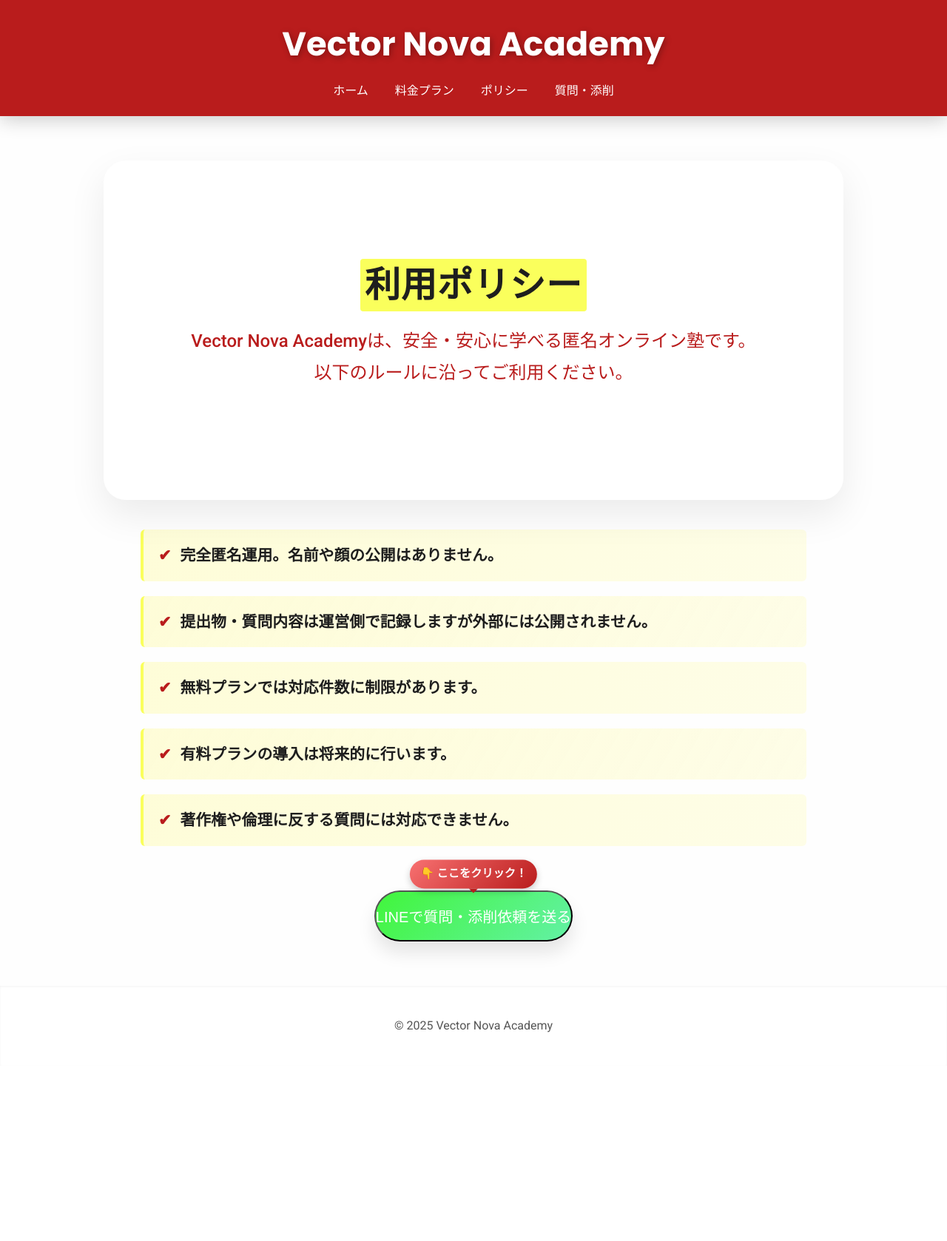
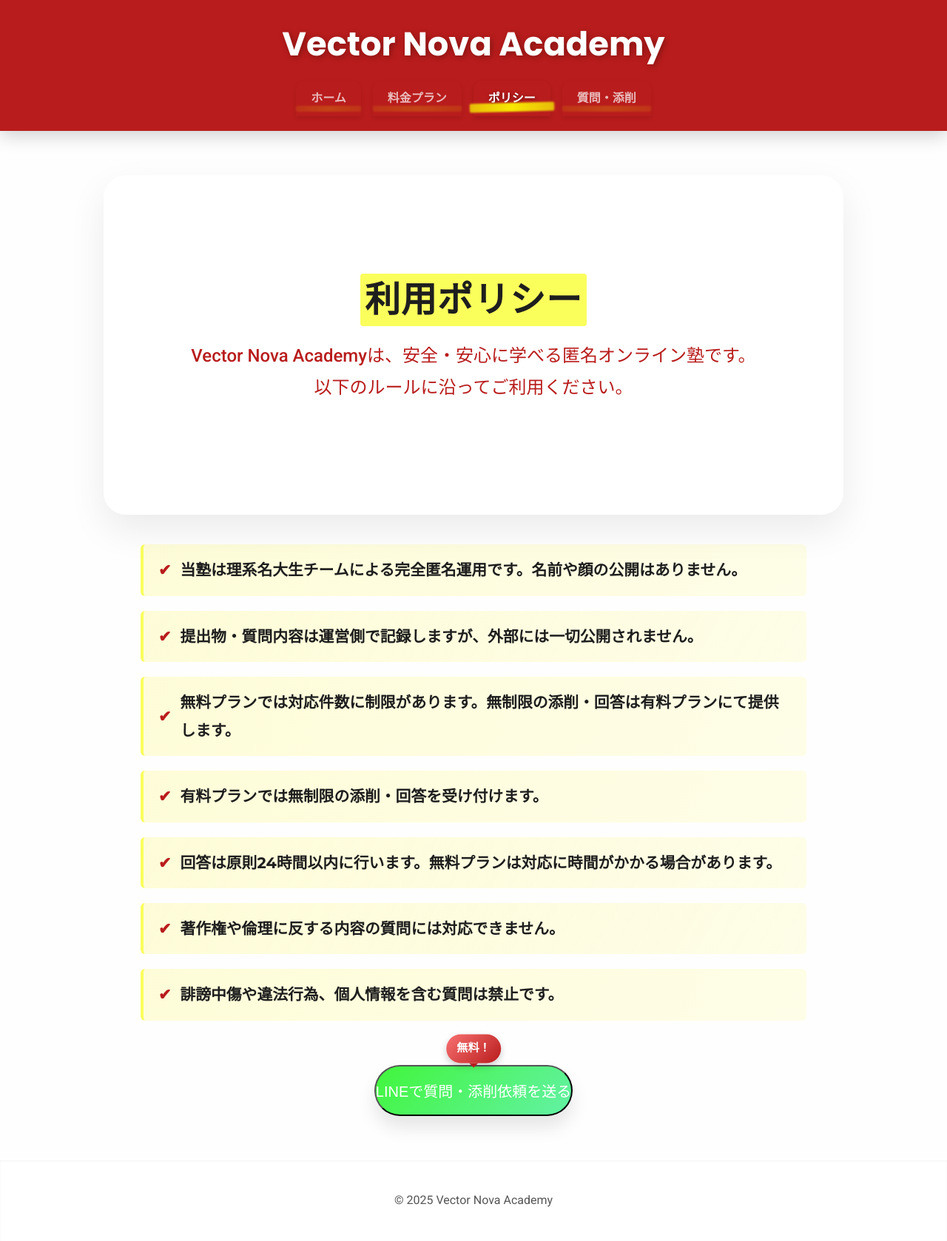
Before and after one commit to morisanyutakun-png/vectornova, a Flask app: page /policy in a window 1280 px wide. Shown: the whole page at 74% size. Before the commit the page ends 1396 px from the top, so only its background shows below. Run offline with Flask 3, Linux system fonts and the light colour scheme.

```diff
--- a/app.py
+++ b/app.py
@@ -19,11 +19,22 @@ def pricing():
 def policy():
     return render_template("policy.html")
 
+# 質問・添削ページ
+@app.route("/qanda")
+def qanda():
+    return render_template("qanda.html")
+
 # ビジネスラインへ飛ぶリンク
 @app.route("/business-line")
 def business_line():
     return redirect("https://lin.ee/VNppGay")  # 実際のURLに置き換え
 
+
+@app.route("/policy-for-line")
+def policy_for_line():
+    return render_template("policy_for_line.html")
+
+
 if __name__ == "__main__":
     port = int(os.environ.get("PORT", 5000))
     app.run(host="0.0.0.0", port=port)
--- a/requirement.txt
+++ /dev/null
@@ -1,2 +0,0 @@
-Flask==2.3.3
-gunicorn==21.2.0
--- a/static/style.css
+++ b/static/style.css
@@ -24,8 +24,6 @@ header {
     color: #fff;
     padding: 20px 0;
     text-align: center;
-    position: sticky;
-    top: 0;
     z-index: 1000;
     box-shadow: 0 5px 25px rgba(0,0,0,0.2);
 }
@@ -38,19 +36,87 @@ header h1 {
     text-shadow: 2px 2px 8px rgba(0,0,0,0.3);
 }
 
+/* ==================== ナビゲーションタブ風 ==================== */
+nav {
+    display: flex;
+    justify-content: center;
+    gap: 16px;
+}
+
 nav a {
+    position: relative;
+    display: inline-flex;
+    align-items: center;
+    justify-content: center;
+    padding: 10px 20px;
+    text-decoration: none;
     color: #fff;
-    text-decoration: none;
-    margin: 0 16px;
-    font-weight: 500;
-    transition: color 0.3s, transform 0.2s;
+    font-weight: 600;
+    border-radius: 12px 12px 0 0;
+    background-color: #b91c1c;
+    transition: background-color 0.3s ease, transform 0.2s, font-weight 0.3s, color 0.3s;
+    cursor: pointer;
+    box-shadow: 0 3px 6px rgba(0,0,0,0.15);
+    opacity: 0.7; /* 未選択は少し薄め */
 }
 
 nav a:hover {
-    color: #fca5a5;
-    transform: translateY(-3px);
-    text-shadow: 1px 1px 4px rgba(0,0,0,0.3);
+    background-color: #f87171;
+    transform: translateY(-2px);
 }
+
+/* ================== 蛍光ペン風下線 ================== */
+nav a::after {
+    content: "";
+    position: absolute;
+    left: 0;
+    bottom: 6px;
+    width: 100%;
+    height: 8px;
+    background: linear-gradient(90deg, rgba(252,255,0,0.3) 0%, rgba(252,255,0,0.5) 50%, rgba(252,255,0,0.3) 100%);
+    border-radius: 2px;
+    filter: blur(1px);
+    pointer-events: none;
+    transition: all 0.3s ease, opacity 0.3s;
+    opacity: 0.5; /* 未選択は薄め */
+}
+
+/* ================== 選択中タブ強調 ================== */
+nav a.active {
+    font-weight: 800; /* 文字を太く */
+    opacity: 1;        /* 文字を濃く */
+    text-shadow: 1px 1px 4px rgba(0,0,0,0.5);
+}
+
+nav a.active::after {
+    background: linear-gradient(
+        90deg,
+        rgba(252,255,0,0.7) 0%,
+        rgba(255,255,0,0.9) 50%,
+        rgba(252,255,0,0.7) 100%
+    );
+    height: 12px; /* 太めで蛍光ペン感 */
+    opacity: 1;
+    transform: rotate(-1.5deg) scaleX(1.1);
+}
+
+/* ================== ペン風ホバー揺れアニメ ================== */
+@keyframes pen-wiggle {
+    0% { transform: rotate(-1deg) scaleX(1.05) translateX(0); }
+    25% { transform: rotate(-1deg) scaleX(1.05) translateX(1px); }
+    50% { transform: rotate(-1deg) scaleX(1.05) translateX(-1px); }
+    75% { transform: rotate(-1deg) scaleX(1.05) translateX(1px); }
+    100% { transform: rotate(-1deg) scaleX(1.05) translateX(0); }
+}
+
+nav a:hover::after {
+    animation: pen-wiggle 0.5s ease-in-out 1;
+    background: linear-gradient(90deg, rgba(252,255,0,0.5) 0%, rgba(255,255,255,0.8) 50%, rgba(252,255,0,0.5) 100%);
+    opacity: 0.9;
+}
+
+
+
 
 /* ==================== Heroセクション ==================== */
 .hero, .policy-hero, .hero-pricing {
--- a/templates/policy.html
+++ b/templates/policy.html
@@ -19,11 +19,12 @@
         <nav>
             <a href="{{ url_for('index') }}">ホーム</a>
             <a href="{{ url_for('pricing') }}">料金プラン</a>
-                <a href="{{ url_for('policy') }}">ポリシー</a>
-                <a href="{{ url_for('business_line') }}">質問・添削</a>
+            <a href="{{ url_for('policy') }}" class="active">ポリシー</a>
+            <a href="{{ url_for('qanda') }}">質問・添削</a>
         </nav>
     </div>
 </header>
+
 
     <!-- ===================== メイン ===================== -->
     <main>
@@ -42,18 +43,20 @@
 
         <!-- ポリシーカード -->
         <section class="features policy-cards">
-            <span>完全匿名運用。名前や顔の公開はありません。</span>
-            <span>提出物・質問内容は運営側で記録しますが外部には公開されません。</span>
-            <span>無料プランでは対応件数に制限があります。</span>
-            <span>有料プランの導入は将来的に行います。</span>
-            <span>著作権や倫理に反する質問には対応できません。</span>
+            <span>当塾は理系名大生チームによる完全匿名運用です。名前や顔の公開はありません。</span>
+            <span>提出物・質問内容は運営側で記録しますが、外部には一切公開されません。</span>
+            <span>無料プランでは対応件数に制限があります。無制限の添削・回答は有料プランにて提供します。</span>
+            <span>有料プランでは無制限の添削・回答を受け付けます。</span>
+            <span>回答は原則24時間以内に行います。無料プランは対応に時間がかかる場合があります。</span>
+            <span>著作権や倫理に反する内容の質問には対応できません。</span>
+            <span>誹謗中傷や違法行為、個人情報を含む質問は禁止です。</span>
         </section>
 
         <!-- CTAボタン -->
         <div class="cta-wrapper" style="text-align:center; margin:60px 0; position:relative;">
-            <a href="{{ url_for('business_line') }}" class="cta-link" style="position: relative; display: inline-block;">
+            <a href="{{ url_for('qanda') }}" class="cta-link" style="position: relative; display: inline-block;">
                 <button class="cta-button">LINEで質問・添削依頼を送る</button>
-                <div class="click-badge">👇 ここをクリック！</div>
+                <div class="click-badge">無料！</div>
             </a>
         </div>
     </main>
--- a/templates/pricing.html
+++ b/templates/pricing.html
@@ -18,12 +18,13 @@
         <h1>Vector Nova Academy</h1>
         <nav>
             <a href="{{ url_for('index') }}">ホーム</a>
-                <a href="{{ url_for('pricing') }}">料金プラン</a>
+            <a href="{{ url_for('pricing') }}" class="active">料金プラン</a>
             <a href="{{ url_for('policy') }}">ポリシー</a>
-                <a href="{{ url_for('business_line') }}">質問・添削</a>
+            <a href="{{ url_for('qanda') }}">質問・添削</a>
         </nav>
     </div>
 </header>
+
 
     <!-- ===================== メイン ===================== -->
     <main>
```
Also changed, not shown: templates/index.html (+5 -3 lines), templates/policy_for_line.html (added, +67 -0 lines). Lines whose indentation alone changed are shown as unchanged.
